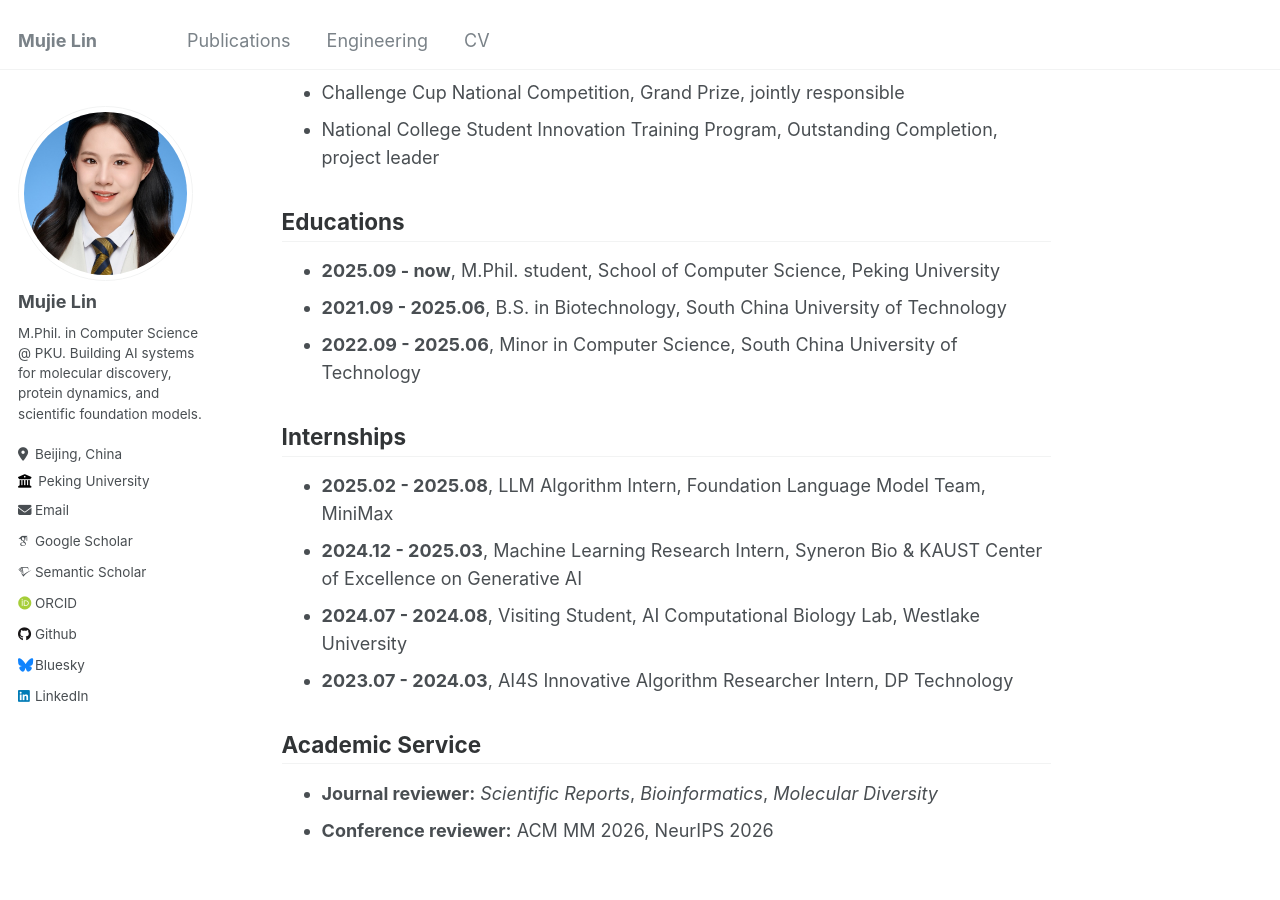
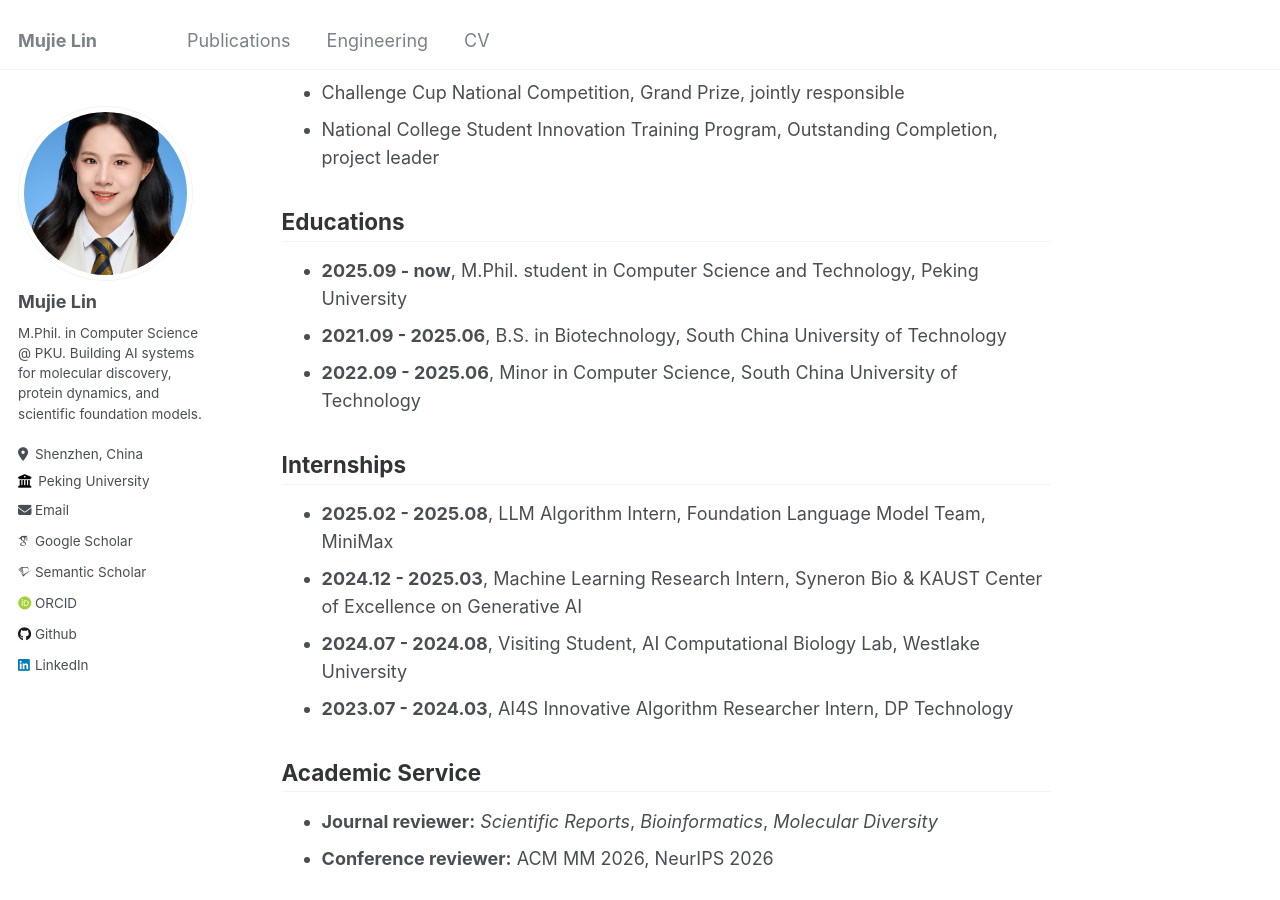
Before and after one commit to Linmj-Judy/Linmj-Judy.github.io, a Jekyll site: the page built from _pages/about.md, in a window 1280 px wide and 900 px high, scrolled down 2740 px. Built offline with Jekyll 4.4.1, drawn with Linux system fonts in a browser that asks for light colours; some web fonts are replaced.

Commit message:
update in 0609

```diff
--- a/_config.yml
+++ b/_config.yml
@@ -25,10 +25,10 @@ author:
   name             : "Mujie Lin"
   pronouns         :
   bio              : "M.Phil. in Computer Science @ PKU. Building AI systems for molecular discovery, protein dynamics, and scientific foundation models."
-  location         : "Beijing, China"
+  location         : "Shenzhen, China"
   employer         : "Peking University"
   uri              :
-  email            : "linmujiegz@163.com"
+  email            : "mjlin25@stu.pku.edu.cn"
 
   # Academic websites
   arxiv            :
@@ -48,7 +48,7 @@ author:
   stackoverflow    : # User number or user number and name (i.e., use "1" or "1/jeff-atwood")
 
   # Social media
-  bluesky          : "bsky.app" # Replace this with you Bluesky username
+  bluesky          : # Replace this with you Bluesky username
   facebook         : # Username
   flickr           : # Username
   foursquare       : # Username
--- a/_pages/about.md
+++ b/_pages/about.md
@@ -139,7 +139,7 @@ Functional-group-based molecular representation learning for transferable molecu
 
 ## Educations
 
-* **2025.09 - now**, M.Phil. student, School of Computer Science, Peking University
+* **2025.09 - now**, M.Phil. student in Computer Science and Technology, Peking University
 * **2021.09 - 2025.06**, B.S. in Biotechnology, South China University of Technology
 * **2022.09 - 2025.06**, Minor in Computer Science, South China University of Technology
 
```
